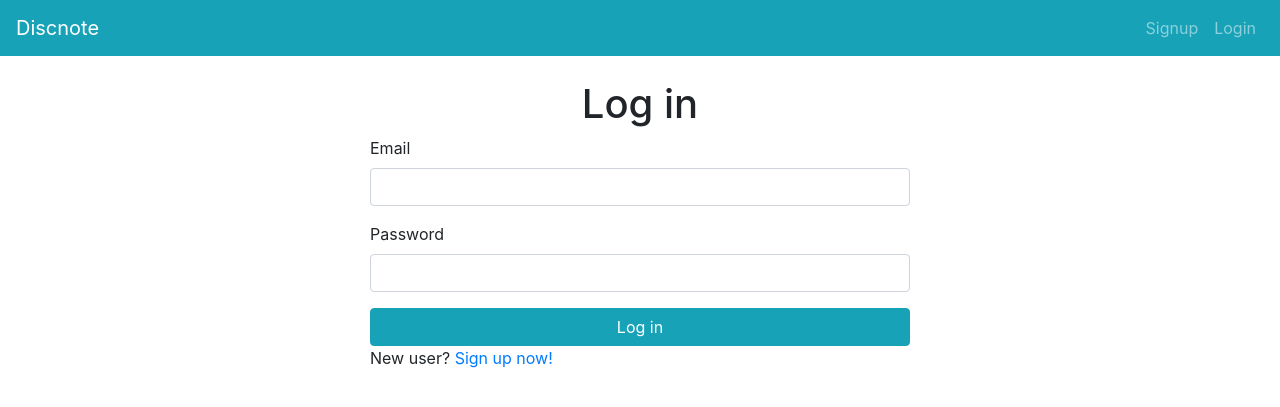
After one commit to kuyt1992/discnote-2019, a Rails app: page /login in a window 1280 px wide. The commit adds this page. Shown: the top 407 px of the page. Run offline with Rails 7, Linux system fonts and the light colour scheme; some libraries are stand-ins or nearby versions.

Commit message:
user login

```diff
--- a/app/assets/stylesheets/application.css
+++ b/app/assets/stylesheets/application.css
@@ -15,10 +15,17 @@
  */
 
 .jumbotron {
-    padding-top: 0px;
-	background: url(top2.jpg);
+	padding-top: 0px;
+	background: url(top2.jpg) center no-repeat;
 	background-size: cover;
-	background-position: 50% 50%;
-	height: 500px;
+	background-position:  50% 50%;
+	width: 100%;
+	height: 300px;
+}
+
+
+
+.welcome {
 	color:white;
+	padding-top: 100px;
 }
--- /dev/null
+++ b/app/controllers/sessions_controller.rb
@@ -0,0 +1,34 @@
+class SessionsController < ApplicationController
+  def new
+  end
+
+  def create
+    email = params[:session][:email].downcase
+    password = params[:session][:password]
+    if login(email, password)
+      flash[:success] = "ログインに成功しました"
+      redirect_to @user
+    else
+      flas.now[:danger] = 'ログインに失敗しました'
+      render 'new'
+    end
+  end
+
+  def destroy
+    session[:user_id] = nil
+    flash[:success] = 'ログアウトしました'
+    redirect_to root_url
+  end
+
+  private
+
+  def login(email, password)
+    @user = User.find_by(email: email)
+    if @user && @user.authenticate(password)
+      session[:user_id] = @user.id
+      return true
+    else
+      return false
+    end
+  end
+end
--- a/app/controllers/users_controller.rb
+++ b/app/controllers/users_controller.rb
@@ -1,4 +1,6 @@
 class UsersController < ApplicationController
+  before_action :require_user_logged_in, only: [:index, :show, :edit, :update]
+
   def index
     @users = User.order(id: :desc).page(params[:page]).per(25)
   end
--- /dev/null
+++ b/app/helpers/sessions_helper.rb
@@ -0,0 +1,9 @@
+module SessionsHelper
+  def current_user
+    @current_user ||= User.find_by(id: session[:user_id])
+  end
+
+  def logged_in?
+    !!current_user
+  end
+end
--- a/app/views/layouts/_navbar.html.erb
+++ b/app/views/layouts/_navbar.html.erb
@@ -7,8 +7,22 @@
 
     <div class="collapse navbar-collapse justify-content-end" id="navbarSupportedContent">
       <ul class="navbar-nav">
-        <li class="nav-item"><%= link_to 'Signup', signup_path, class: 'nav-link' %></li>
-        <li class="nav-item"><a href="#" class="nav-link">Login</a></li>
+        <% if logged_in? %>
+          <li class="nav-item"><%= link_to 'Users', users_path, class: 'nav-link' %></li>
+          <li class="nav-item dropdown">
+            <a href="#" class="nav-link dropdown-toggle" data-toggle="dropdown"><%= current_user.name %></a>
+            <ul class="dropdown-menu dropdown-menu-right">
+              <li class="dropdown-item"><%= link_to 'My profile', user_path(current_user) %></li>
+              <li class="dropdown-divider"></li>
+              <li class="dropdown-item"><%= link_to 'Edit profile', edit_user_path(current_user), method: :edit %></li>
+              <li class="dropdown-divider"></li>
+              <li class="dropdown-item"><%= link_to 'Logout', logout_path, method: :delete %></li>
+            </ul>
+          </li>
+        <% else %>
+          <li class="nav-item"><%= link_to 'Signup', signup_path, class: 'nav-link' %></li>
+          <li class="nav-item"><%= link_to 'Login',login_path, class: 'nav-link'%></li>
+        <% end %>
       </ul>
     </div>
   </nav>
--- /dev/null
+++ b/app/views/sessions/create.html.erb
@@ -0,0 +1,2 @@
+<h1>Sessions#create</h1>
+<p>Find me in app/views/sessions/create.html.erb</p>
--- /dev/null
+++ b/app/views/sessions/destroy.html.erb
@@ -0,0 +1,2 @@
+<h1>Sessions#destroy</h1>
+<p>Find me in app/views/sessions/destroy.html.erb</p>
--- /dev/null
+++ b/app/views/sessions/new.html.erb
@@ -0,0 +1,25 @@
+<div class="text-center">
+  <h1>Log in</h1>
+</div>
+
+<div class="row">
+  <div class="col-sm-6 offset-sm-3">
+
+    <%= form_with(url: login_path, scope: :session, local: true) do |f| %>
+
+      <div class="form-group">
+        <%= f.label :email, 'Email' %>
+        <%= f.email_field :email, class: 'form-control' %>
+      </div>
+
+      <div class="form-group">
+        <%= f.label :password, 'Password' %>
+        <%= f.password_field :password, class: 'form-control' %>
+      </div>
+
+      <%= f.submit 'Log in', class: 'btn btn-info btn-block' %>
+    <% end %>
+
+    <p>New user? <%= link_to 'Sign up now!', signup_path %></p>
+  </div>
+</div>
--- a/app/views/users/new.html.erb
+++ b/app/views/users/new.html.erb
@@ -28,7 +28,7 @@
         <%= f.password_field :password_confirmation, class: 'form-control' %>
       </div>
 
-      <%= f.submit 'Sign up', class: 'btn btn-primary btn-block' %>
+      <%= f.submit 'Sign up', class: 'btn btn-info btn-block' %>
     <% end %>
   </div>
 </div>
--- a/app/views/users/show.html.erb
+++ b/app/views/users/show.html.erb
@@ -11,7 +11,7 @@
   </aside>
   <div class="col-sm-12">
     <ul class="nav nav-tabs nav-justified mb-3">
-      <li class="nav-item"><a href="#" class="nav-link">Reviews</a></li>
+      <li class="nav-item"><a href="#" class="nav-link"><i class="fas fa-compact-disc"></i> Reviews</a></li>
       <li class="nav-item"><a href="#" class="nav-link">Followings</a></li>
       <li class="nav-item"><a href="#" class="nav-link">Followers</a></li>
     </ul>
--- a/config/routes.rb
+++ b/config/routes.rb
@@ -2,6 +2,10 @@ Rails.application.routes.draw do
   # For details on the DSL available within this file, see http://guides.rubyonrails.org/routing.html
   root to: 'toppages#index'
 
+  get 'login', to: 'sessions#new'
+  post 'login', to: 'sessions#create'
+  delete 'logout', to: 'sessions#destroy'
+
   get 'signup', to: 'users#new'
   resources :users, only: [:index, :show, :create, :edit, :update]
 end
```
Also changed, not shown: app/controllers/application_controller.rb (+11 -0 lines), app/views/toppages/index.html.erb (+13 -5 lines).
